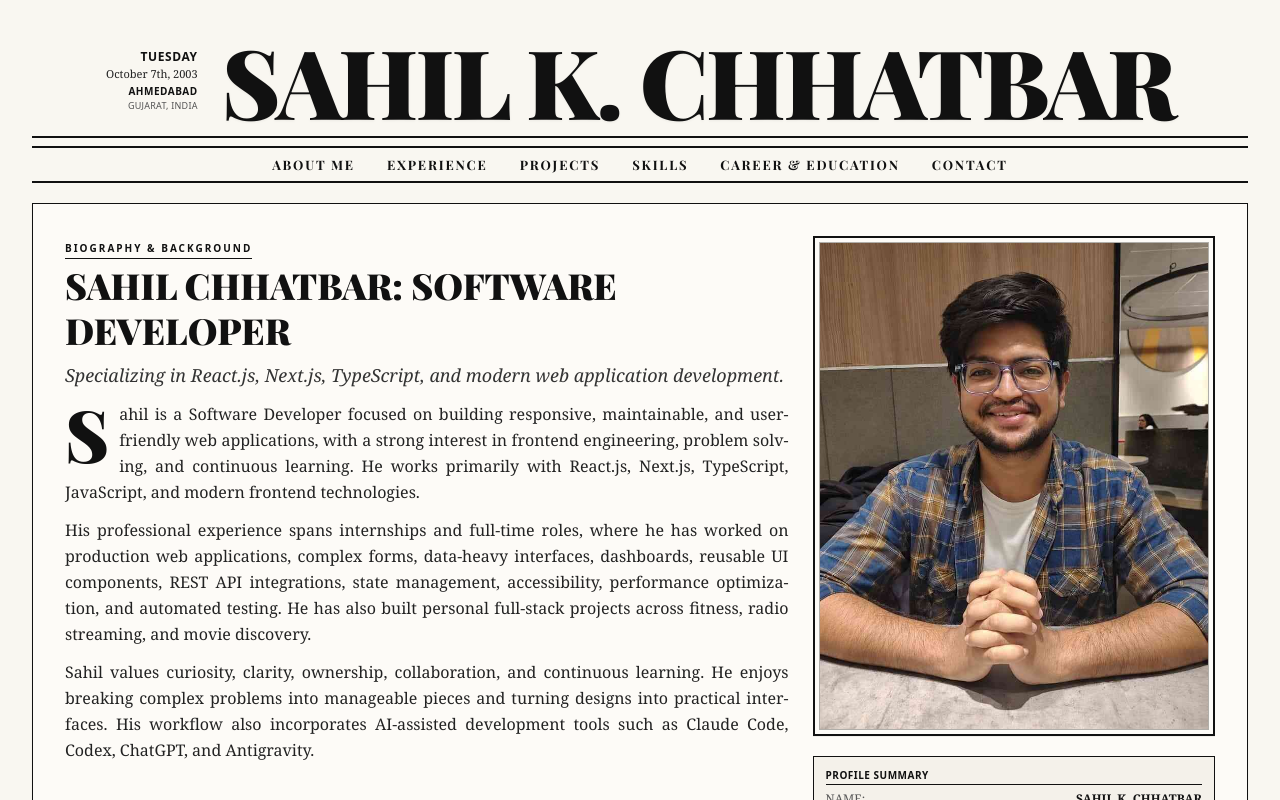
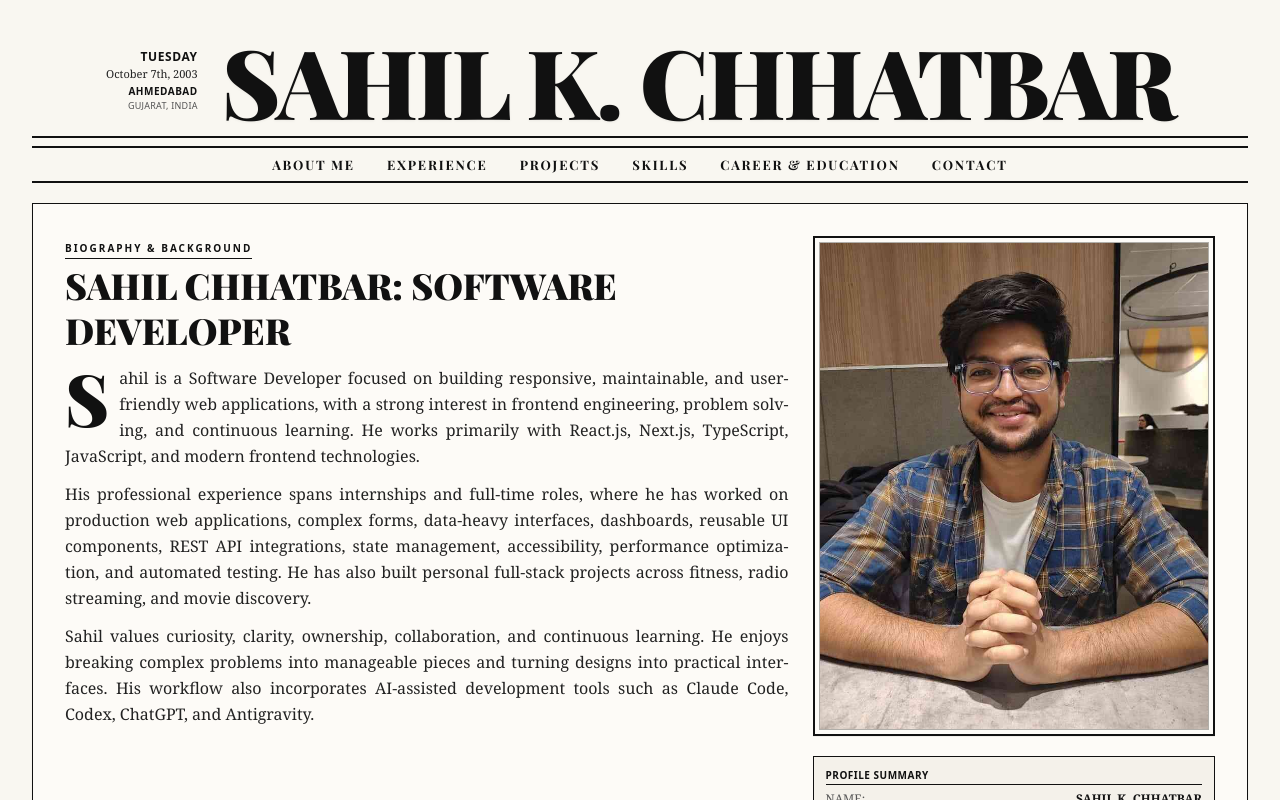
Before and after one commit to SahilChhatbar/portfolio_v2, a Next.js app: page /about in a window 1280 px wide. Shown: the top 800 px of the page. Built offline with nearby package versions, Linux system fonts and the light colour scheme; a web font is replaced by a local one.

Commit message:
Remove specialization details from subheadline
Updated the subheadline to remove the specialization details.

```diff
--- a/app/(pages)/about/data/about.ts
+++ b/app/(pages)/about/data/about.ts
@@ -79,7 +79,7 @@ export const ABOUT_DATA: AboutData = {
     kicker: "BIOGRAPHY & BACKGROUND",
     headline: "SAHIL CHHATBAR: SOFTWARE DEVELOPER",
     subheadline:
-      "Specializing in React.js, Next.js, TypeScript, and modern web application development.",
+      "",
   bioParagraphs: [
     "Sahil is a Software Developer focused on building responsive, maintainable, and user-friendly web applications, with a strong interest in frontend engineering, problem solving, and continuous learning. He works primarily with React.js, Next.js, TypeScript, JavaScript, and modern frontend technologies.",
     "His professional experience spans internships and full-time roles, where he has worked on production web applications, complex forms, data-heavy interfaces, dashboards, reusable UI components, REST API integrations, state management, accessibility, performance optimization, and automated testing. He has also built personal full-stack projects across fitness, radio streaming, and movie discovery.",
```
